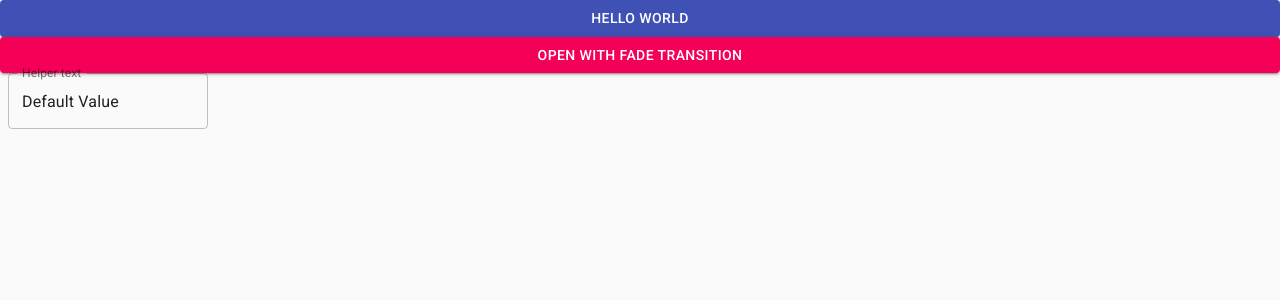
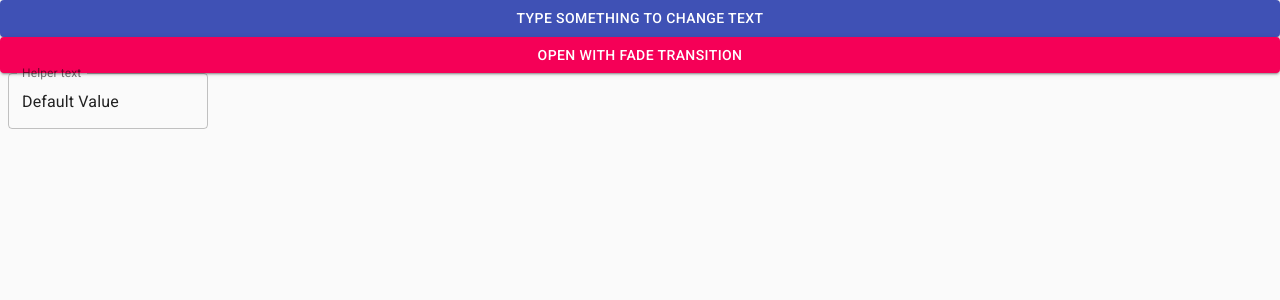
Before and after one commit to FerreiraBruno13/monitoring, a React (Create React App) app: page / in a window 1280 px wide. Shown: the top 300 px of the page. Built offline with nearby package versions, Linux system fonts and the light colour scheme.

Commit message:
Testing ssh commit

```diff
--- a/src/components/MainMenu.js
+++ b/src/components/MainMenu.js
@@ -23,13 +23,13 @@ const useStyles = makeStyles(theme => ({
 export default function MainMenu() {
   const classes = useStyles();
   const [anchorEl, setAnchorEl] = useState(null);
-  const [buttonText, setButtonText] = useState("Hello World")
+  const [buttonText, setButtonText] = useState("Type something to change text")
   const [menuOpen, setMenuOpen] = useState(false);
   const open = Boolean(anchorEl);
 
   const handleInput = ({ target }) => {
     const { value } = target;
-    setButtonText(value ? value : "Hello World")
+    setButtonText(value ? value : "Type something to change text")
   };
 
   const toggleMenu = () => {
```
